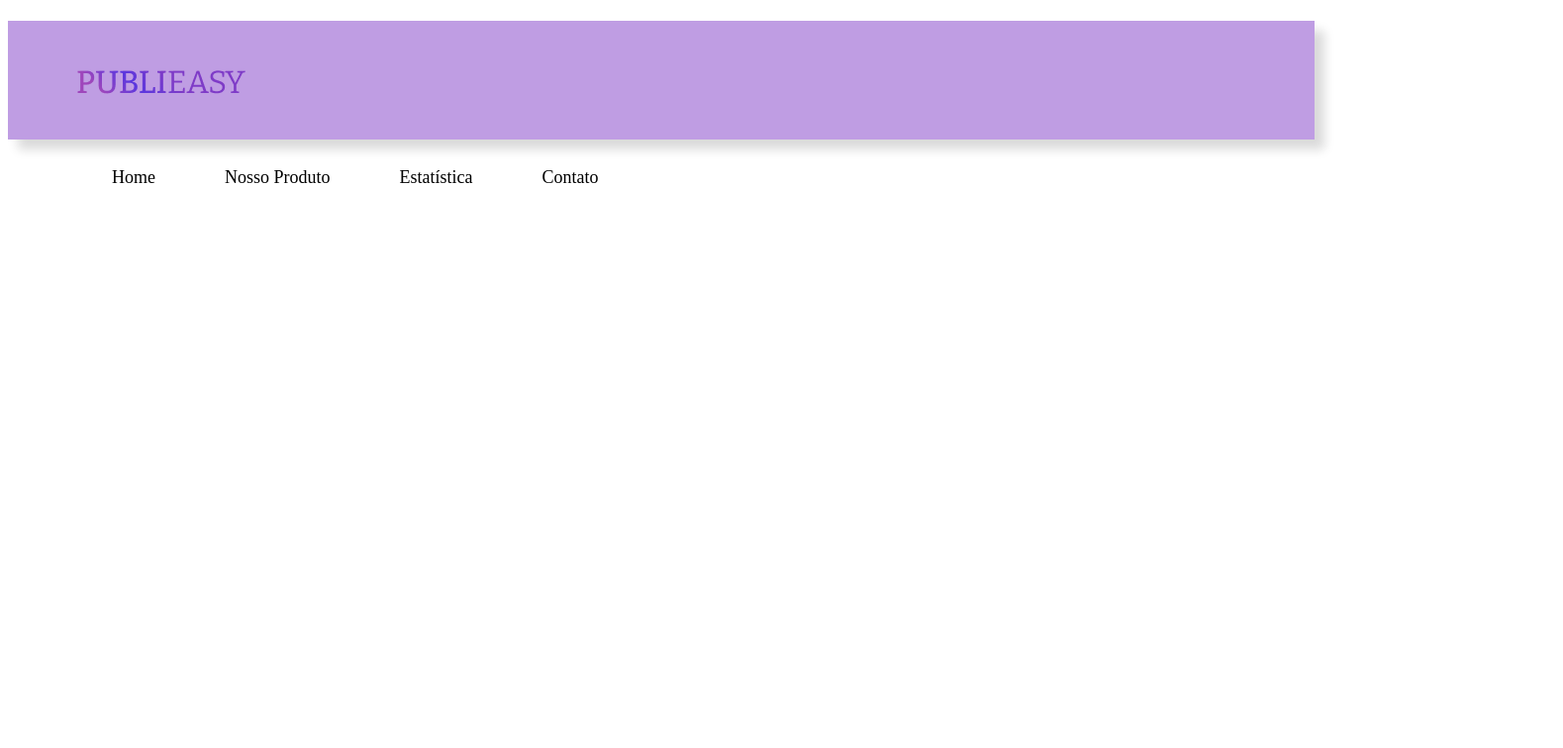
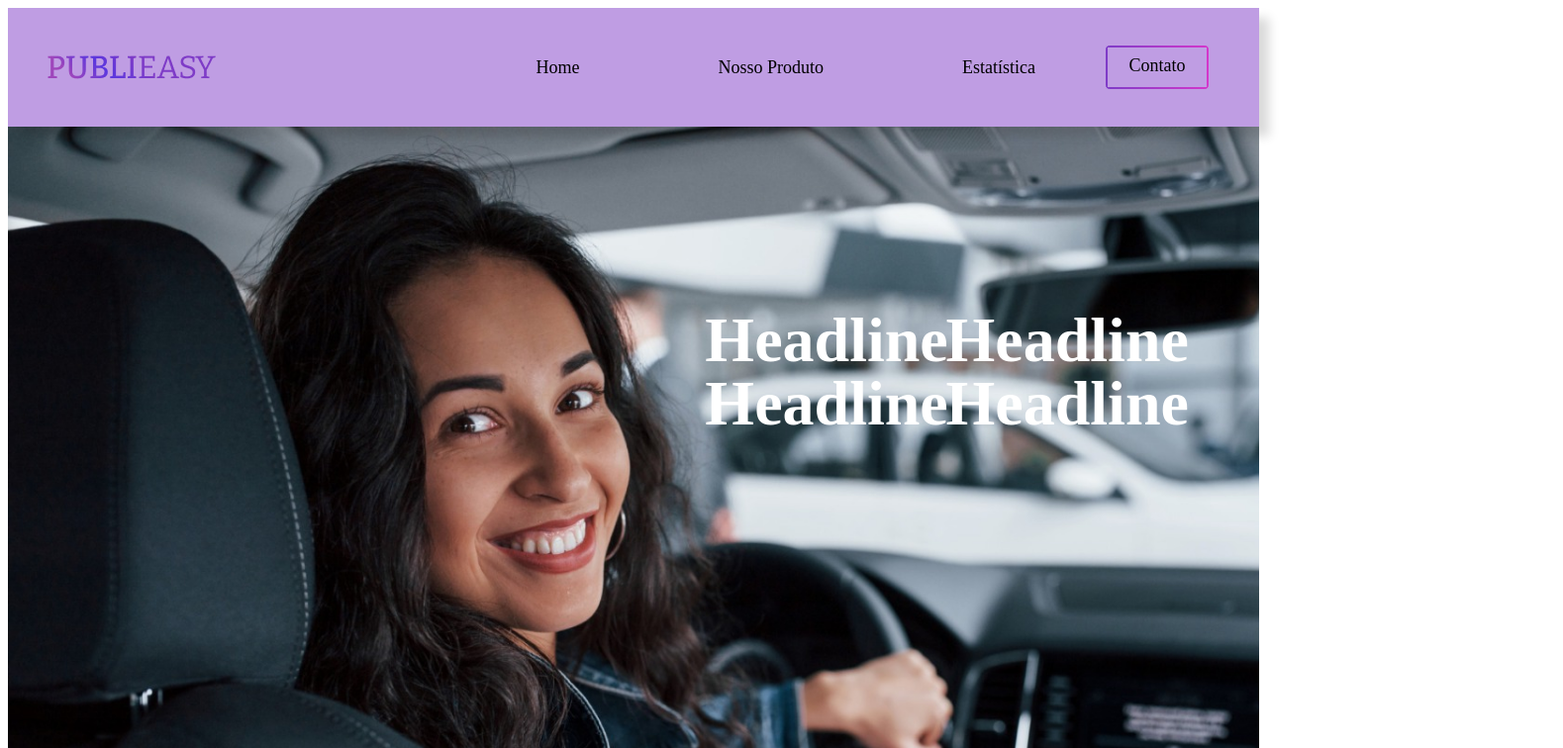
Before and after one commit to citi-onboarding/PubliEasy, a React (Create React App) app in the folder client/: page / in a window 1280 px wide. Shown: the top 756 px of the page at 99% size, 1579 px wide, since content can reach past the window. Built offline with nearby package versions, Linux system fonts and the light colour scheme.

Commit message:
feature/aboutus

```diff
--- a/client/src/assets/index.ts
+++ b/client/src/assets/index.ts
@@ -1,10 +1,12 @@
 import LogoCITi from './logo.png';
-import LogoPublieasy from './logopubli.png';
+import LogoPubliEasy from './LogoPubliEasy.png';
+import back from './back.png';
 
 export {
     LogoCITi,
 };
 
 export {
-    LogoPublieasy,
+    LogoPubliEasy,
+    back,
 };
--- a/client/src/pages/AboutUs/index.tsx
+++ b/client/src/pages/AboutUs/index.tsx
@@ -1,13 +1,15 @@
 import React from "react"
-import { Sobrenos } from "./style";
-import { LogoPublieasy } from '../../assets';
-// foto atualizar
+import { Sobrenos, Foto, Texto, Texto2, Paragrafo } from "./style";
+import { back } from "../../assets";
 
 export const AboutUs: React.FC = () => {
     return (
         <Sobrenos>
-            <h1>gfdg</h1>
-            {/* ajeitar texto que aparece */}
+            <Foto style={{ backgroundImage: `url(${back})` }}>
+                <Texto>Headline Headline</Texto>
+                <Texto2>Headline Headline</Texto2>
+            </Foto>
+            <Paragrafo>Lorem ipsum dolor sit amet, consectetur adipiscing elit. Sed pulvinar metus non porta eleifend. Duis rutrum faucibus condimentum. Fusce eget porttitor augue. Aliquam ut semper arcu, sed ultricies neque.</Paragrafo>
         </Sobrenos>
     );
 }
--- a/client/src/pages/AboutUs/style.ts
+++ b/client/src/pages/AboutUs/style.ts
@@ -1,7 +1,67 @@
 import styled from 'styled-components';
+import { back } from '../../assets';
 
 
 // bakcground como imagem
 export const Sobrenos = styled.div`
+    backgroundImage: 'url("../assets/back.png")';
+    margin: 0;
+    padding: 0;
+    border: 0;
+`;
+
+export const Foto = styled.div`
     width: 100%;
+    backgroundImage: url(../assets/back.png);
+    background-size: cover;
+    height: 1000px;
 `;
+
+export const Texto = styled.h1`
+    margin: 0;
+    position: absolute;
+    padding-right: 10cm;
+    text-align: left;
+    top: 47%;
+    left: 80%;
+    transform: translate(-50%, -50%);
+    font-style: bold;
+    font-size: 64px;
+    line-height: 75px;
+    line-height: 100%;
+    vertical-align: top;
+    color: white;
+
+`;
+
+export const Texto2 = styled.h1`
+    margin: 0;
+    position: absolute;
+    padding-right: 10cm;
+    text-align: left;
+    top: 47%;
+    left: 99%;
+    transform: translate(-50%, -50%);
+    font-style: bold;
+    font-size: 64px;
+    line-height: 75px;
+    line-height: 100%;
+    vertical-align: top;
+    flex-direction: row;
+    color: white;
+// `;
+
+export const Paragrafo = styled.p`
+    // font-family: Raleway;
+    font-style: Mixed;
+    font-weight: 600;
+    line-height: 48px;
+    font-size: 32px;
+    text-align: center;
+    vertical-align: Top;
+    letter-spacing: 0em;
+
+`;
+// export const Cordiferente = styled.h2`
+//     color: #7E3BC7;
+//     `;
--- a/client/src/pages/Navbar/index.tsx
+++ b/client/src/pages/Navbar/index.tsx
@@ -1,17 +1,27 @@
 import React from "react"
 import { Header } from "./style";
-import { LogoPublieasy } from '../../assets';
+import { LogoPubliEasy } from '../../assets';
 
 export const Navbar: React.FC = () => {
     return (
-        <Header>
-            <img src={LogoPublieasy} />
-            <ul>
-                <li> <a href="">Home</a> </li>
-                <li> <a href="">Nosso Produto</a></li>
-                <li><a href="">Estatística</a></li>
-                <li><a href="">Contato</a></li>
-            </ul>
-        </Header>
+            <Header>
+                <img src={LogoPubliEasy} />
+                <ul>
+                    <li>
+                        <a href="">Home</a>
+                    </li>
+                    <li>
+                         <a href="">Nosso Produto</a>
+                    </li>
+                    <li>
+                        <a href="">Estatística</a>
+                    </li>
+                    <div className="module-wrap"><div className="module">
+                        <li>
+                            <a href="">Contato</a>
+                        </li>
+                    </div></div>
+                </ul>
+            </Header>
     );
 }
--- a/client/src/pages/Navbar/style.ts
+++ b/client/src/pages/Navbar/style.ts
@@ -2,17 +2,20 @@ import styled from "styled-components";
 
 export const Header = styled.nav`
     background-color: #BF9DE3;
-    position: fixed;
+    position: sticky;
+    display: flex;
     width: 100%;
     align-items: center;
+    margin: 0;
+    border: 0;
     justify-content: space-between;
-    padding: 0 20px;
+    padding: 0;
     flex-wrap: wrap;
     height: 120px;
     box-shadow:10px 10px 10px rgba(0,0,0,0.15);
 
     img{
-        padding: 50px;
+        padding: 40px;
     }
 
     ul{
@@ -21,25 +24,49 @@ export const Header = styled.nav`
         list-style: none;
         align-items: center;
         margin: 0 10px;
+        margin-right: 50px;
     }
 
     li{
-        margin: 20px;
+        margin: 25px;
     }
+
+    .module-wrap {
+        width: 100px;
+        height: 40px;
+        background: linear-gradient(to right, #7E3BC7, #D436CB);
+        border: 1px solid #BF9DE3;
+        border-radius: 5px;
+        padding: 2px;
+      }
+
+      .module {
+        background: #BF9DE3;
+        padding: 1px;
+        height: 31px;
+        display: flex;
+        justify-content: center;
+        padding-top: 8px;
+      }
+
+      .module li {
+        height: 100%;
+        margin: 0;
+      }
 
     a{
         color: black;
         text-decoration: none;
         font-size: 18px;
         font-weight: 500;
-        padding: 8px 15px;
+        padding: 8px 45px;
     }
 
-    a:hover, a.active{
-        background-color: #9563CC;
-        border-radius: 5px;
+    // a:hover, a.active{
+    //     background-color: #9563CC;
+    //     border-radius: 5px;
 
-    }
+    // }
 `
 // a:hover, a.active{
 //     /* border-width: 3px solid; */
```
Also changed, not shown: client/src/assets/LogoPubliEasy.png (renamed from client/src/assets/logopubli.png), client/src/assets/back.png (added).
